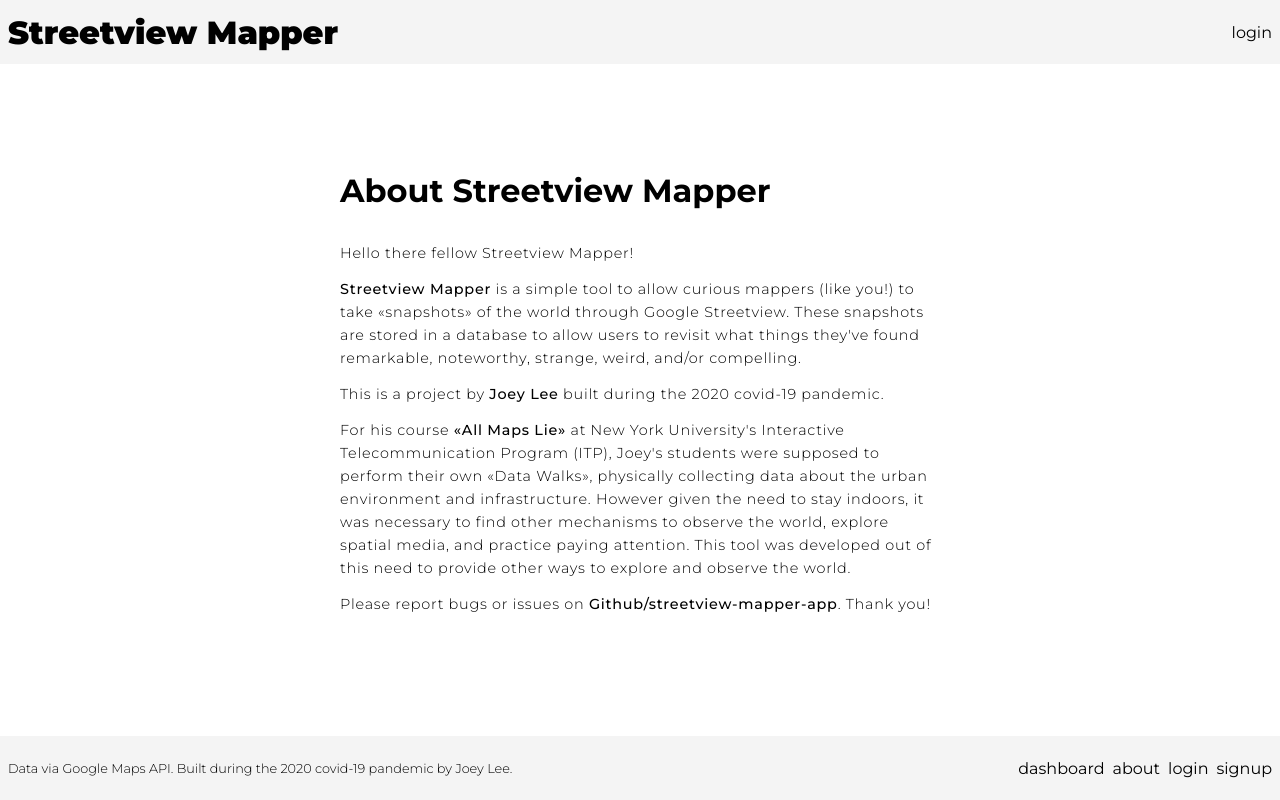
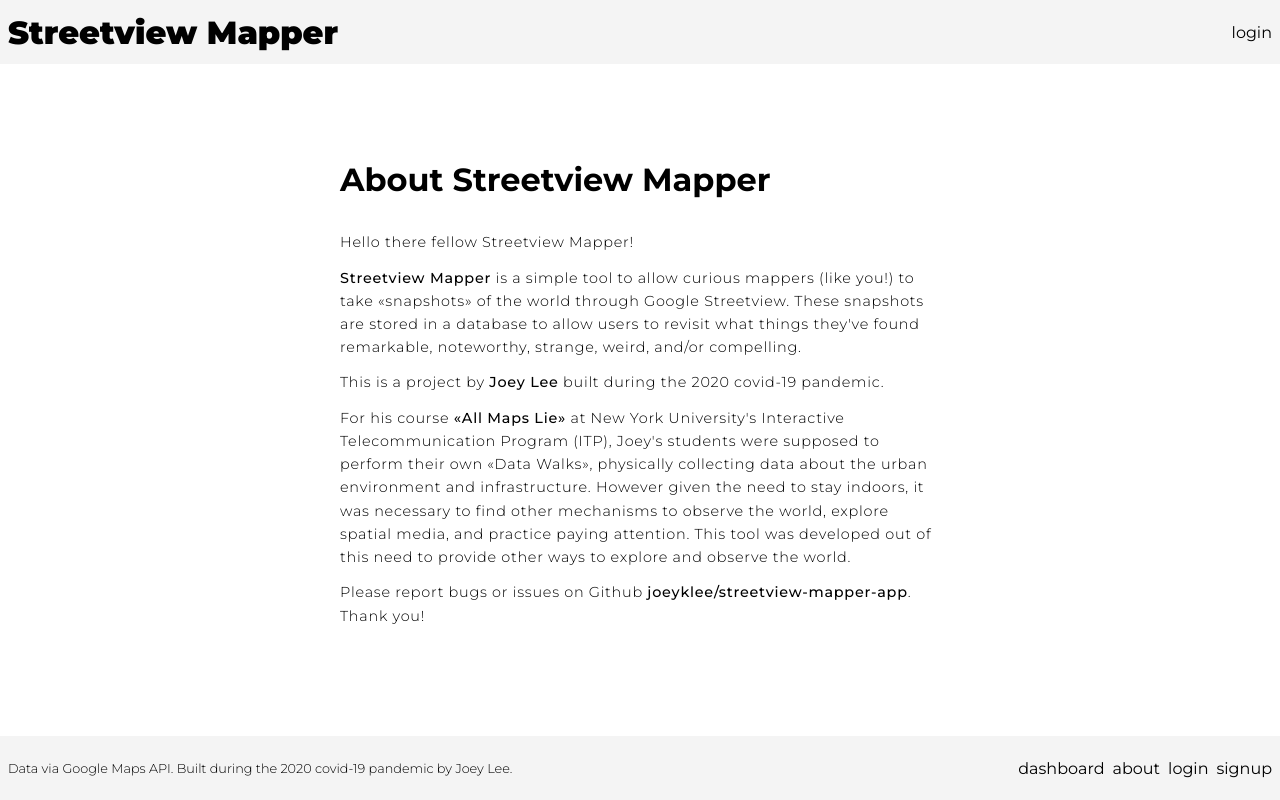
Before and after one commit to joeyklee/streetview-mapper-app, a Vue app: page /about in a window 1280 px wide. Built offline with nearby package versions, Linux system fonts and the light colour scheme.

Commit message:
updates about

```diff
--- a/src/views/About.vue
+++ b/src/views/About.vue
@@ -36,12 +36,12 @@
       </p>
 
       <p class="about__content-paragraph">
-        Please report bugs or issues on
+        Please report bugs or issues on Github
         <span class="bold"
           ><a
-            href="https://github.com/all-maps-lie/streetview-mapper-app/issues"
+            href="https://github.com/joeyklee/streetview-mapper-app/issues"
             target="_blank"
-            >Github/streetview-mapper-app</a
+            >joeyklee/streetview-mapper-app</a
           ></span
         >. Thank you!
       </p>
```
